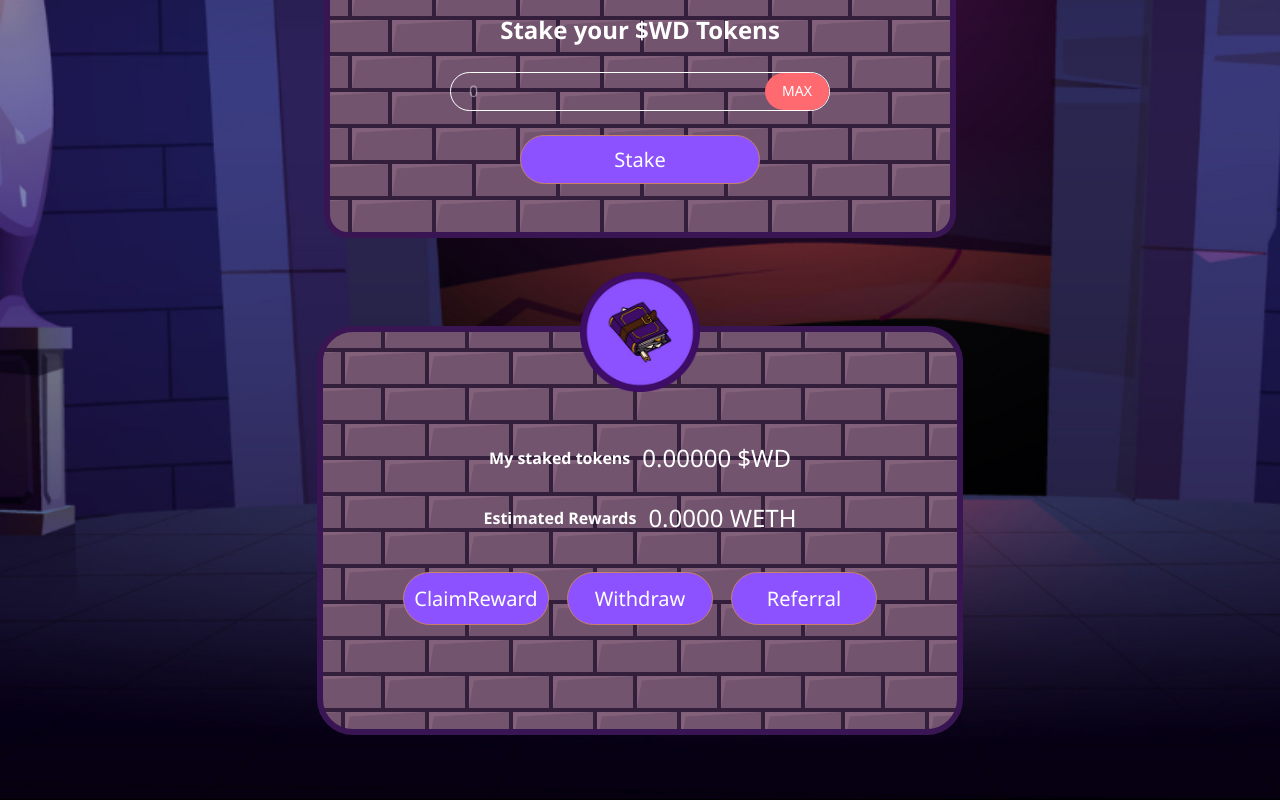
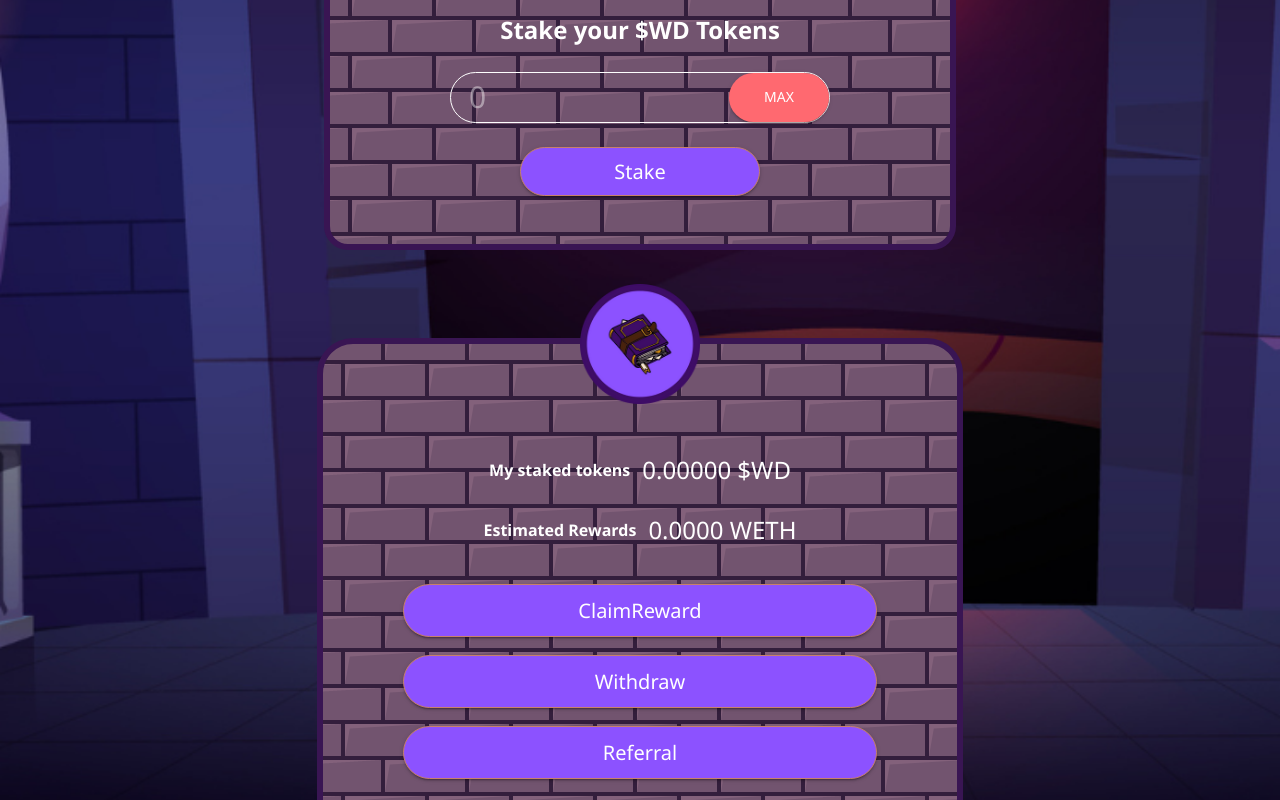
Before and after one commit to tzztson/dapp-nevermore, a React (Create React App) app: page /stake in a window 1280 px wide. Shown: the part 660-1460 px from the top of the page. Built offline with nearby package versions, Linux system fonts and the light colour scheme.

Commit message:
update: stake

```diff
--- a/src/@types/global.d.ts
+++ b/src/@types/global.d.ts
@@ -0,0 +1,6 @@
+interface MarkBox {
+    bgColor: string;
+    imageSrc: string;
+    typo: string;
+    value: number | string;
+}
--- a/src/components/markBox.tsx
+++ b/src/components/markBox.tsx
@@ -1,13 +1,6 @@
 import React from "react";
 import { Box, Typography } from "@material-ui/core";
 import { makeStyles, Theme, styled } from "@material-ui/core/styles";
-
-interface MarkBox {
-  bgColor: string;
-  imageSrc: string;
-  typo: string;
-  value: string;
-}
 
 const useStyles = makeStyles((theme: Theme) => ({
     markBox: {
@@ -17,6 +10,7 @@ const useStyles = makeStyles((theme: Theme) => ({
         padding: "60px 8px",
         borderRadius: "12px",
         border: "1px solid purple",
+        flexWrap: "wrap",
         "@media screen and (max-width: 1024px)": {
             flexDirection: "row",
             justifyContent: "center",
@@ -26,6 +20,7 @@ const useStyles = makeStyles((theme: Theme) => ({
     centerTypo: {
         textAlign: "center",
         fontSize: "24px",
+        minWidth: "250px",
     },
     imgContainer: {
         flex: "1",
@@ -33,16 +28,17 @@ const useStyles = makeStyles((theme: Theme) => ({
         justifyContent: "center",
         "& > img": {
             height: "100%",
+            "@media and (max-width)": {
+                width: "100%",
+                objectFit: "cover",
+            },
         },
     },
     typoContainer: {
         flex: "1",
         display: "flex",
         flexDirection: "column",
-    "@media screen and (max-width: 1024px)": {
-      flexDirection: "row",
-      gap: "12px",
-    },
+        textAlign: "center",
     },
 }));
 
@@ -56,7 +52,7 @@ const MarkBox = ({ bgColor, imageSrc, typo, value }: MarkBox) => {
             </Box>
             <Box className={classes.typoContainer}>
                 <Typography className={classes.centerTypo}>{typo}</Typography>
-        <Typography className={classes.centerTypo}>{value}</Typography>
+                <Typography className={classes.centerTypo}>{value}%</Typography>
             </Box>
         </Box>
     );
--- a/src/view/stake.tsx
+++ b/src/view/stake.tsx
@@ -19,19 +19,19 @@ const MarkBoxConstants = [
         bgColor: "#ffa94d",
         imageSrc: symbol1,
         typo: "Total $WD staked",
-    value: "0",
+        value: 0,
     },
     {
         bgColor: "#ff6970",
         imageSrc: symbol2,
         typo: "Number of Stakers",
-    value: "0",
+        value: 0,
     },
     {
         bgColor: "#76b8ff",
         imageSrc: symbol3,
         typo: "Reward amount (APY)",
-    value: "0 %",
+        value: 0,
     },
 ];
 
@@ -75,6 +75,10 @@ const useStyles = makeStyles((theme: Theme) => ({
         "@media screen and (max-width: 1360px)": {
             margin: "24px 0px 64px 0px",
         },
+        "@media screen and (max-width: 750px)": {
+            width: "100%",
+            padding: "80px 0",
+        },
     },
     boxContainer: {
         display: "flex",
@@ -96,6 +100,10 @@ const useStyles = makeStyles((theme: Theme) => ({
         textAlign: "center",
         borderRadius: "24px",
         gap: "24px",
+        "@media screen and (max-width: 750px)": {
+            width: "100%",
+            padding: "48px 0",
+        },
     },
     stakeAmount: {
         color: "white",
@@ -105,6 +113,9 @@ const useStyles = makeStyles((theme: Theme) => ({
         display: "flex",
         justifyContent: "space-between",
         width: "360px",
+        "@media screen and (max-width: 750px)": {
+            width: "80%",
+        },
     },
     stakeTitle: {
         fontSize: "24px",
@@ -112,21 +123,25 @@ const useStyles = makeStyles((theme: Theme) => ({
     },
     amountInput: {
         color: "white",
+        fontSize: "30px",
+        flex: "1",
     },
     maxButton: {
         backgroundColor: "#ff6970",
         borderRadius: "36px",
         color: "white",
-    padding: "6px 0",
+        width: "100px",
     },
     stakeButton: {
         color: "white",
         border: "1px solid #c8806a",
-    backgroundColor: "#8c52ff",
         textTransform: "capitalize",
         borderRadius: "36px",
         width: "240px",
         fontSize: "20px",
+        "@media screen and (max-width: 750px)": {
+            width: "80%",
+        },
     },
     handleLogo: {
         position: "absolute",
@@ -141,21 +156,25 @@ const useStyles = makeStyles((theme: Theme) => ({
     handleButtongroup: {
         display: "flex",
         flexDirection: "column",
+        alignItems: "center",
+        flexWrap: "wrap",
         gap: "18px",
         padding: "24px 0px",
         "@media screen and (max-width: 1360px)": {
             flexDirection: "row",
         },
+        "@media screen and (max-width: 768px)": {
+            width: "80%",
         },
-  handleButton: {
+        "& > button": {
             color: "white",
             border: "1px solid #c8806a",
-    backgroundColor: "#8c52ff",
             textTransform: "capitalize",
             borderRadius: "36px",
             width: "100%",
             fontSize: "20px",
             padding: "8px 24px",
+        },
     },
     labelContainer: {
         display: "flex",
@@ -200,10 +219,25 @@ export default function Stake() {
                             Stake your $WD Tokens
                         </Typography>
                         <Box className={classes.stakeAmount}>
-              <InputBase placeholder="0" className={classes.amountInput} />
-              <Button className={classes.maxButton}>Max</Button>
+                            <InputBase
+                                placeholder="0"
+                                className={classes.amountInput}
+                            />
+                            <Button
+                                className={classes.maxButton}
+                                variant="contained"
+                                color="primary"
+                            >
+                                Max
+                            </Button>
                         </Box>
-            <Button className={classes.stakeButton}>Stake</Button>
+                        <Button
+                            className={classes.stakeButton}
+                            variant="contained"
+                            color="primary"
+                        >
+                            Stake
+                        </Button>
                     </Box>
                 </Box>
                 <Box className={classes.handleBoard}>
@@ -215,18 +249,28 @@ export default function Stake() {
                             <Typography className={classes.label}>
                                 My staked tokens
                             </Typography>
-              <Typography className={classes.balance}>0.00000 $WD</Typography>
+                            <Typography className={classes.balance}>
+                                0.00000 $WD
+                            </Typography>
                         </Box>
                         <Box className={classes.labelContainer}>
                             <Typography className={classes.label}>
                                 Estimated Rewards
                             </Typography>
-              <Typography className={classes.balance}>0.0000 WETH</Typography>
+                            <Typography className={classes.balance}>
+                                0.0000 WETH
+                            </Typography>
                         </Box>
                         <Box className={classes.handleButtongroup}>
-              <Button className={classes.handleButton}>ClaimReward</Button>
-              <Button className={classes.handleButton}>Withdraw</Button>
-              <Button className={classes.handleButton}>Referral</Button>
+                            <Button variant="contained" color="primary">
+                                ClaimReward
+                            </Button>
+                            <Button variant="contained" color="primary">
+                                Withdraw
+                            </Button>
+                            <Button variant="contained" color="primary">
+                                Referral
+                            </Button>
                         </Box>
                     </Box>
                 </Box>
```
Lines whose indentation alone changed are shown as unchanged.
